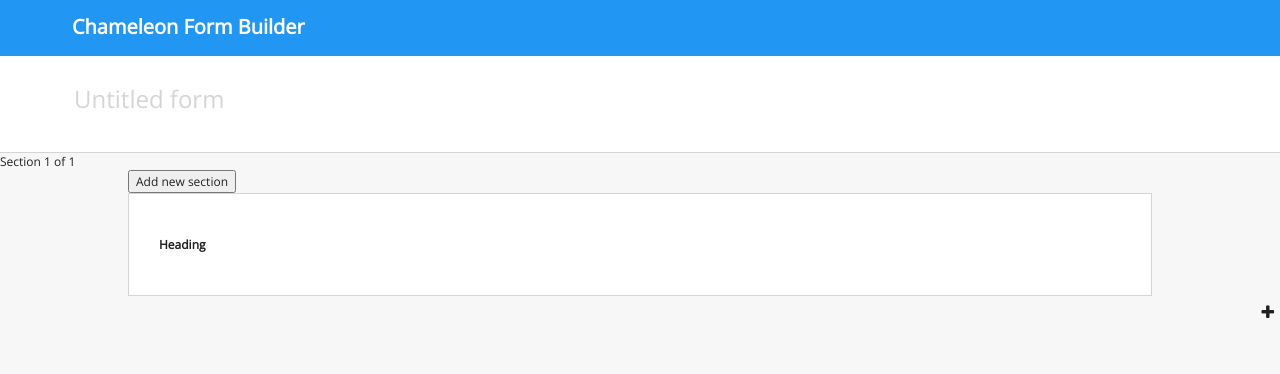
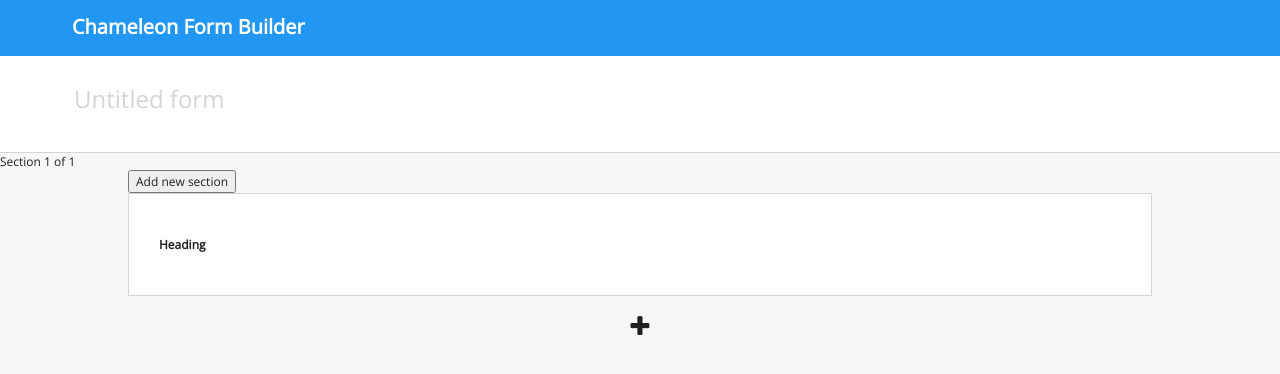
Before and after one commit to markw13a/form-hackathon, a React (Create React App) app: page / in a window 1280 px wide. Shown: the top 374 px of the page. Built offline with nearby package versions, Linux system fonts and the light colour scheme.

Commit message:
Tweaked add control button styling

```diff
--- a/src/style/main.scss
+++ b/src/style/main.scss
@@ -36,7 +36,18 @@ header h1{color:#fff; font-size:20px}
 /* Edit mode */
 .field {background:#fff; border:1px solid #D5D5D5; padding:30px}
 .field input {border:0 none;}
-.add-button button {border:0 none; background:none; font-size:20px; position: absolute; right:0}
+.add-button {
+    display: flex;
+    flex-direction: column;
+    align-items: center;
+    width: 100%;
+
+    button {
+        cursor: pointer;
+        border: none; background:none; font-size:36px;
+        .icon {font-size: 24px;}
+    }
+}
 .remove button{border:0 none; background:none;}
 .editable-functions { text-align:right; padding:10px 0;}
 .editable-functions div.type  {float:left; }
```
